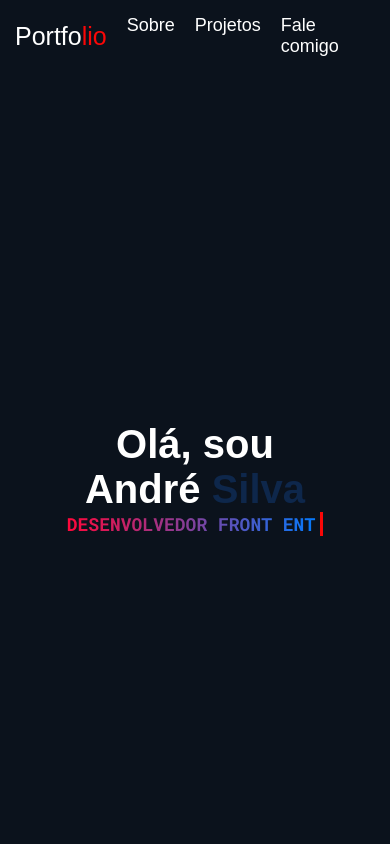
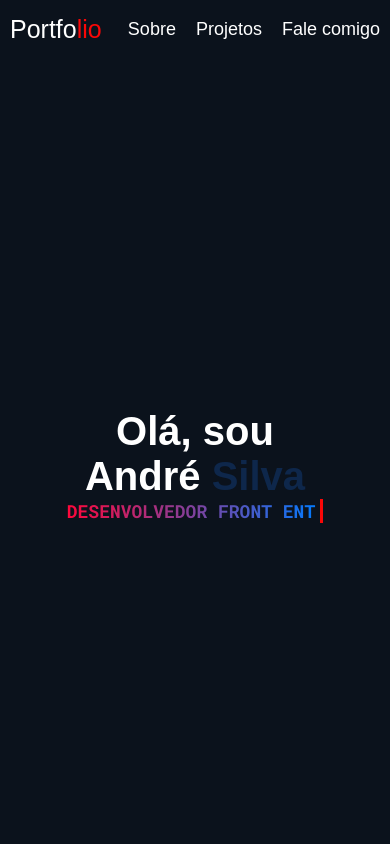
Before and after one commit to andresilva05/portfolio-react, a React (Vite) app: page / in a window 390 px wide. Shown: the top 844 px of the page. Built offline with nearby package versions, Linux system fonts and the light colour scheme.

Commit message:
feat: ajusta padding e flex-direction no StyledNav para maior responsividade em telas menores

```diff
--- a/src/pages/IntroSection/styles.js
+++ b/src/pages/IntroSection/styles.js
@@ -27,23 +27,23 @@ export const Title = styled.h2`
 export const StyledNav = styled.nav`
   display: flex;
   align-items: center;
-  justify-content: space-between;
-  padding-left: 30px;
-  padding-right: 30px;
+  justify-content: space-between; /* Garante que os itens fiquem nas extremidades */
+  padding-left: 15px;
+  padding-right: 15px;
   padding-top: 25px;
 
   @media (max-width: 768px) {
-    padding-left: 20px;
-    padding-right: 20px;
-    padding-top: 20px;
+    flex-direction: row; /* Mantém os itens na mesma linha */
+    justify-content: space-between; /* Mantém o espaçamento em telas menores */
   }
 
   @media (max-width: 480px) {
-    padding-left: 15px;
-    padding-right: 15px;
+    padding-left: 10px;
+    padding-right: 10px;
     padding-top: 15px;
   }
 `;
+
 
 export const NavList = styled.ul`
   list-style: none;
```
